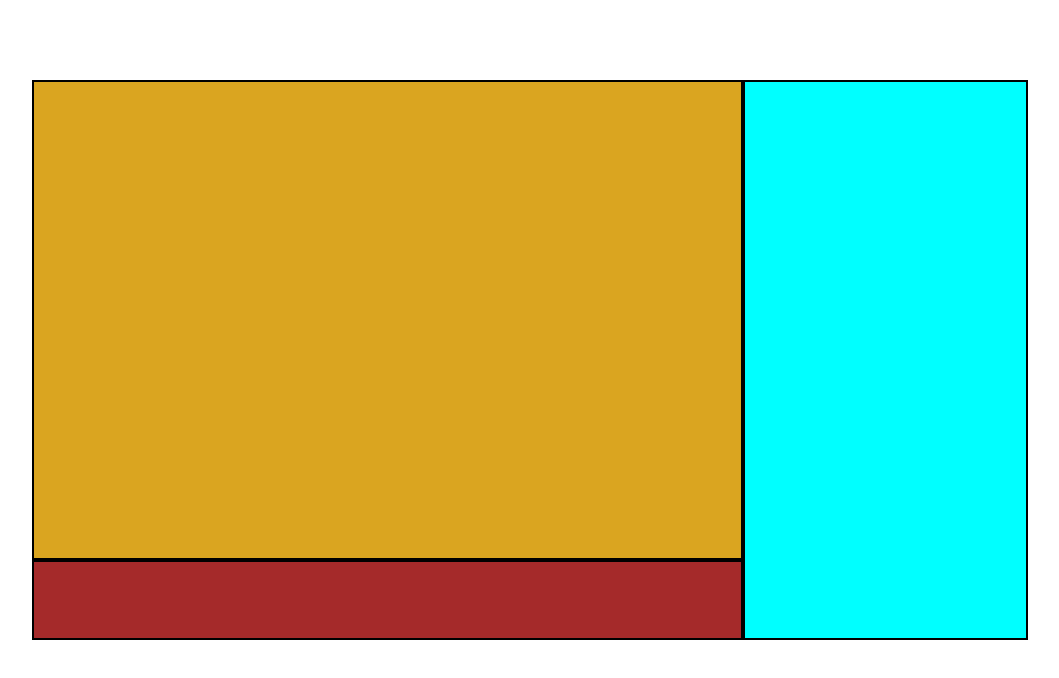
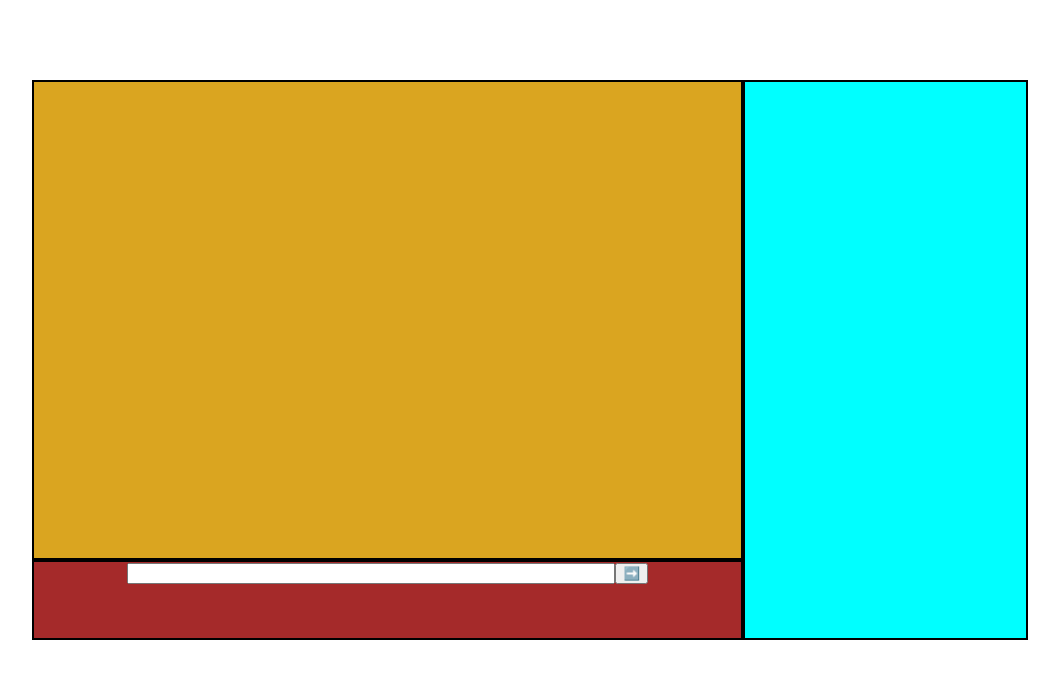
Before and after one commit to oridavidi100/chat-Rooms, a React (Create React App) app in the folder client/: page /chat in a window 1280 px wide. Shown: the top 678 px of the page, without its empty margins (110-1169 px from the left). Built offline with nearby package versions, Linux system fonts and the light colour scheme.

Commit message:
forte
connect the fronte to the back with the axios

```diff
--- a/client/src/App.css
+++ b/client/src/App.css
@@ -1,4 +1,7 @@
 /* chat */
+.input-chat {
+  width: 30rem;
+}
 .chat-page {
   display: grid;
   grid-template-columns: repeat(9, 1fr);
--- a/client/src/components/chat.js
+++ b/client/src/components/chat.js
@@ -1,9 +1,21 @@
-import React from 'react';
+import { React, useRef } from 'react';
 
 function Chat() {
+  const inputChat = useRef();
   return (
     <div className='chat-page'>
-      <div className='input-message'></div>
+      <div className='input-message'>
+        <input ref={inputChat} type='text' className='input-chat'></input>
+        <button
+          type='button'
+          onClick={() => {
+            console.log(inputChat.current.value);
+            inputChat.current.value = '';
+          }}
+        >
+          <span>&#10145;&#65039;</span>
+        </button>
+      </div>
       <div className='contact-list'></div>
       <div className='chat'></div>
     </div>
--- a/client/src/components/login.js
+++ b/client/src/components/login.js
@@ -1,28 +1,30 @@
 import { Link } from 'react-router-dom';
-import React from 'react';
+import React, { useRef } from 'react';
 
 function Login() {
+  const username = useRef();
+  const password = useRef();
+  const login = () => {
+    console.log(username.current.value, password.current.value);
+  };
   return (
     <div id='id01' className='modal'>
       <form className='modal-content animate' action='/action_page.php' method='post'>
-        <div className='imgcontainer'>
-          {/* <span onclick="document.getElementById('id01').style.display='none'" className='close' title='Close Modal'>
-            ×
-          </span> */}
-          {/* <img src='img_avatar2.png' alt='Avatar' className='avatar' /> */}
-        </div>
+        <div className='imgcontainer'></div>
         <div className='container'>
           <label htmlFor='uname'>
             <b>Username</b>
           </label>
-          <input type='text' placeholder='Enter Username' name='uname' required />
+          <input type='text' ref={username} placeholder='Enter Username' name='uname' required />
           <label htmlFor='psw'>
             <b>Password</b>
           </label>
-          <input type='password' placeholder='Enter Password' name='psw' required />
-          <Link to='/'>
-            <button type='submmit'>Login</button>
-          </Link>
+          <input type='password' ref={password} placeholder='Enter Password' name='psw' required />
+          {/* <Link to='/'> */}
+          <button type='button' onClick={login}>
+            Login
+          </button>
+          {/* </Link> */}
         </div>
         <div className='container' style={{ backgroundColor: '#f1f1f1' }}></div>
       </form>
```
